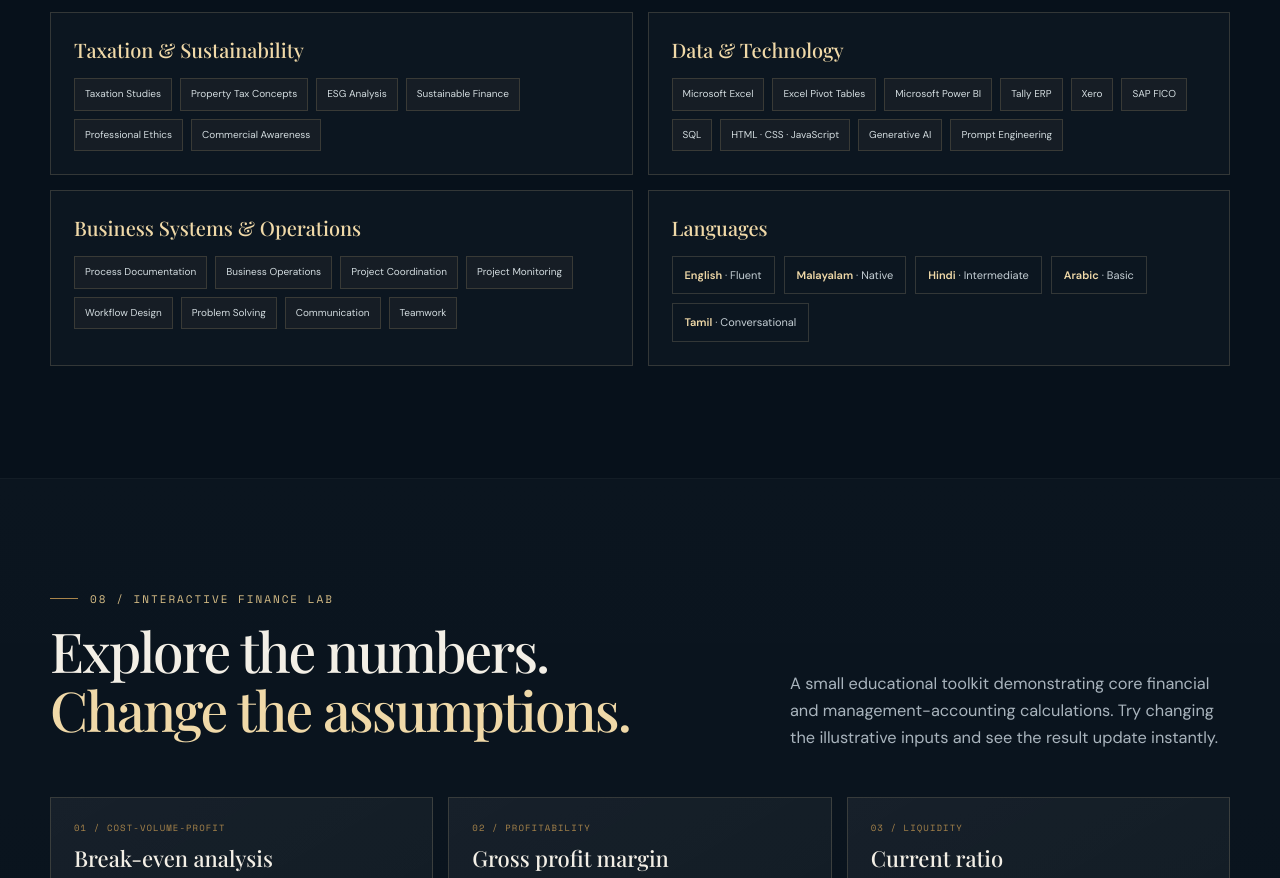
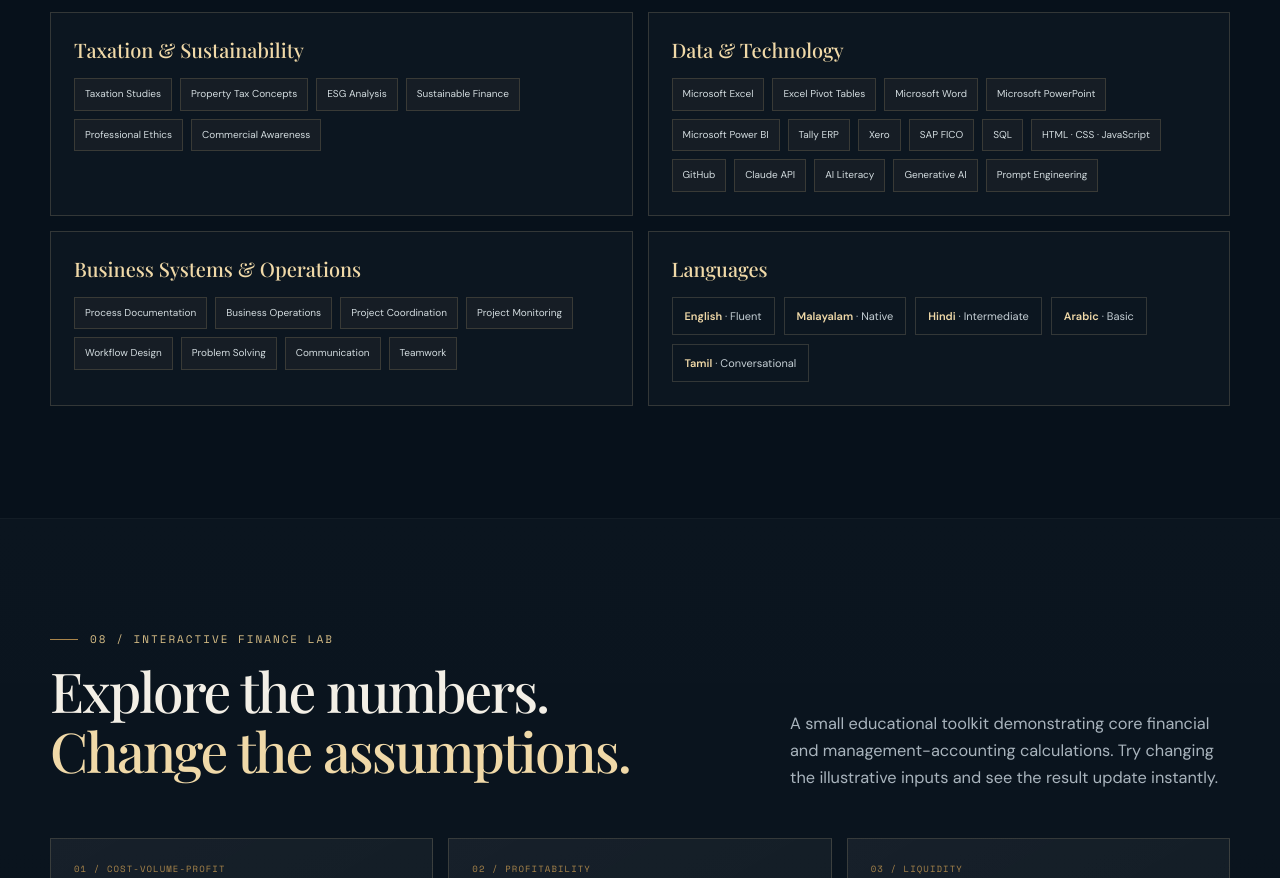
Before and after one commit to MSNEXUS/portfolio-website, a plain HTML site: page index.html in a window 1280 px wide. Shown: the part 7940-8818 px from the top of the page. Drawn offline with nearby package versions, Linux system fonts and the light colour scheme.

Commit message:
Complete V2.0 skills inventory

```diff
--- a/index.html
+++ b/index.html
@@ -166,7 +166,7 @@
    <article class="skill-panel reveal"><h3>Finance & Accounting</h3><div class="skill-tags"><span>Financial Analysis</span><span>Financial Reporting</span><span>Financial Accounting</span><span>Management Accounting</span><span>Budgeting & Forecasting</span><span>Financial Reconciliation</span><span>Valuation Concepts</span><span>Due Diligence</span></div></article>
    <article class="skill-panel reveal delay-1"><h3>Audit & Controls</h3><div class="skill-tags"><span>Audit Planning</span><span>Audit Procedures</span><span>Internal Controls</span><span>Risk Assessment</span><span>Audit Documentation</span><span>Process Walkthroughs</span><span>Compliance Awareness</span></div></article>
    <article class="skill-panel reveal"><h3>Taxation & Sustainability</h3><div class="skill-tags"><span>Taxation Studies</span><span>Property Tax Concepts</span><span>ESG Analysis</span><span>Sustainable Finance</span><span>Professional Ethics</span><span>Commercial Awareness</span></div></article>
-   <article class="skill-panel reveal delay-1"><h3>Data & Technology</h3><div class="skill-tags"><span>Microsoft Excel</span><span>Excel Pivot Tables</span><span>Microsoft Power BI</span><span>Tally ERP</span><span>Xero</span><span>SAP FICO</span><span>SQL</span><span>HTML · CSS · JavaScript</span><span>Generative AI</span><span>Prompt Engineering</span></div></article>
+   <article class="skill-panel reveal delay-1"><h3>Data & Technology</h3><div class="skill-tags"><span>Microsoft Excel</span><span>Excel Pivot Tables</span><span>Microsoft Word</span><span>Microsoft PowerPoint</span><span>Microsoft Power BI</span><span>Tally ERP</span><span>Xero</span><span>SAP FICO</span><span>SQL</span><span>HTML · CSS · JavaScript</span><span>GitHub</span><span>Claude API</span><span>AI Literacy</span><span>Generative AI</span><span>Prompt Engineering</span></div></article>
    <article class="skill-panel reveal"><h3>Business Systems & Operations</h3><div class="skill-tags"><span>Process Documentation</span><span>Business Operations</span><span>Project Coordination</span><span>Project Monitoring</span><span>Workflow Design</span><span>Problem Solving</span><span>Communication</span><span>Teamwork</span></div></article>
    <article class="skill-panel reveal delay-1"><h3>Languages</h3><div class="languages"><span class="language"><b>English</b> · Fluent</span><span class="language"><b>Malayalam</b> · Native</span><span class="language"><b>Hindi</b> · Intermediate</span><span class="language"><b>Arabic</b> · Basic</span><span class="language"><b>Tamil</b> · Conversational</span></div></article>
   </div>
```
